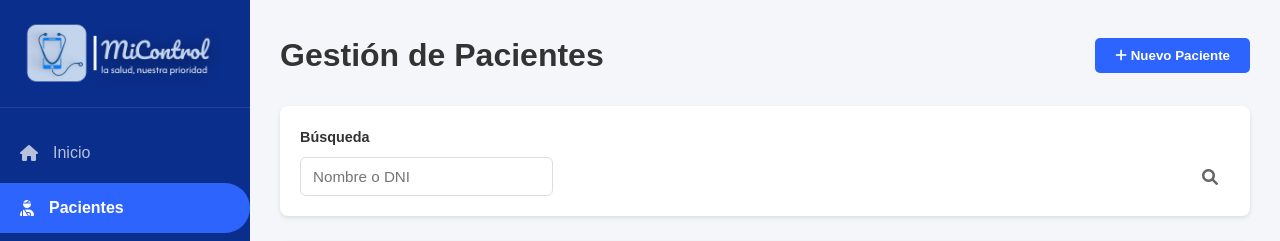
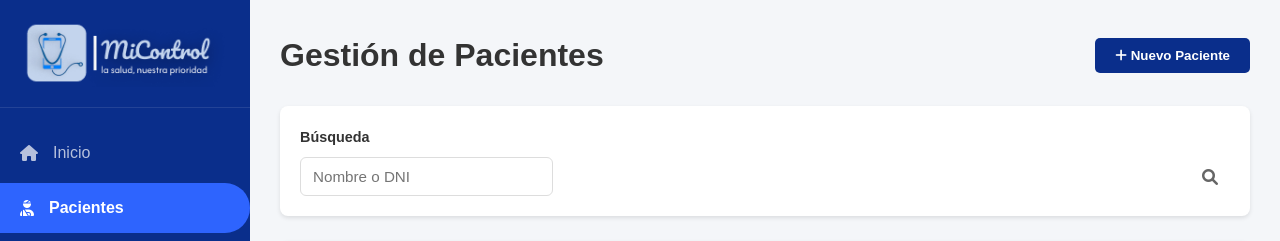
Before and after one commit to Magno-Luque/software-engineering-project, a Flask app: page /admin/pacientes in a window 1280 px wide. Shown: the top 241 px of the page. Run offline with Flask 3, Linux system fonts and the light colour scheme; data that the repository does not hold is empty; some libraries are stand-ins or nearby versions.

```diff
--- a/static/css/shared/utilidades.css
+++ b/static/css/shared/utilities.css
@@ -1,4 +1,4 @@
-/* static/css/shared/utilidades.css */
+/* static/css/shared/utilities.css */
 .card {
     background-color: var(--card-bg);
     border-radius: 8px;
@@ -35,7 +35,6 @@
     color: var(--text-gray);
 }
 
-/*----*/
 .status {
     padding: 4px 8px;
     border-radius: 4px;
@@ -44,11 +43,6 @@
     text-transform: uppercase;
     color: var(--text-light);
 }
-/*----*/
-
-/*admin-dashboard*/
-/*----*/
-
 
 .status.active {
     background-color: var(--active-status);
@@ -57,7 +51,6 @@
 .status.inactive {
     background-color: var(--inactive-status);
 }
-
 
 .status.pending {
     background-color: var(--pending-status);
@@ -79,11 +72,6 @@
     background-color: var(--high-criticality);
 }
 
-
-/*----*/
-
-
-
 .btn {
     padding: 10px 20px;
     border-radius: 5px;
@@ -93,7 +81,7 @@
 }
 
 .btn-primary {
-    background-color: var(--secondary-blue);
+    background-color: var(--primary-blue);
     color: var(--text-light);
     border: none;
 }
--- a/templates/admin/dashboard.html
+++ b/templates/admin/dashboard.html
@@ -15,7 +15,7 @@
     <!-- Estilos base de la aplicación -->
     <link rel="stylesheet" href="{{ url_for('static', filename='css/shared/base.css') }}">
     <!-- Clases utilitarias (helpers) -->
-    <link rel="stylesheet" href="{{ url_for('static', filename='css/shared/utilidades.css') }}">
+    <link rel="stylesheet" href="{{ url_for('static', filename='css/shared/utilities.css') }}">
     <!-- Layout específico para escritorio -->
     <link rel="stylesheet" href="{{ url_for('static', filename='css/desktop/desktop-layout.css') }}">
     <!-- Estilos específicos del dashboard -->
--- a/templates/admin/pacientes.html
+++ b/templates/admin/pacientes.html
@@ -7,7 +7,7 @@
     <link rel="stylesheet" href="{{ url_for('static', filename='css/shared/reset.css') }}">
     <link rel="stylesheet" href="{{ url_for('static', filename='css/shared/variables.css') }}">
     <link rel="stylesheet" href="{{ url_for('static', filename='css/shared/base.css') }}">
-    <link rel="stylesheet" href="{{ url_for('static', filename='css/shared/utilidades.css') }}">
+    <link rel="stylesheet" href="{{ url_for('static', filename='css/shared/utilities.css') }}">
     <link rel="stylesheet" href="{{ url_for('static', filename='css/desktop/desktop-layout.css') }}">
     <link rel="stylesheet" href="{{ url_for('static', filename='css/desktop/admin-pacientes.css') }}">
     <link rel="stylesheet" href="https://cdnjs.cloudflare.com/ajax/libs/font-awesome/6.0.0-beta3/css/all.min.css">
```
